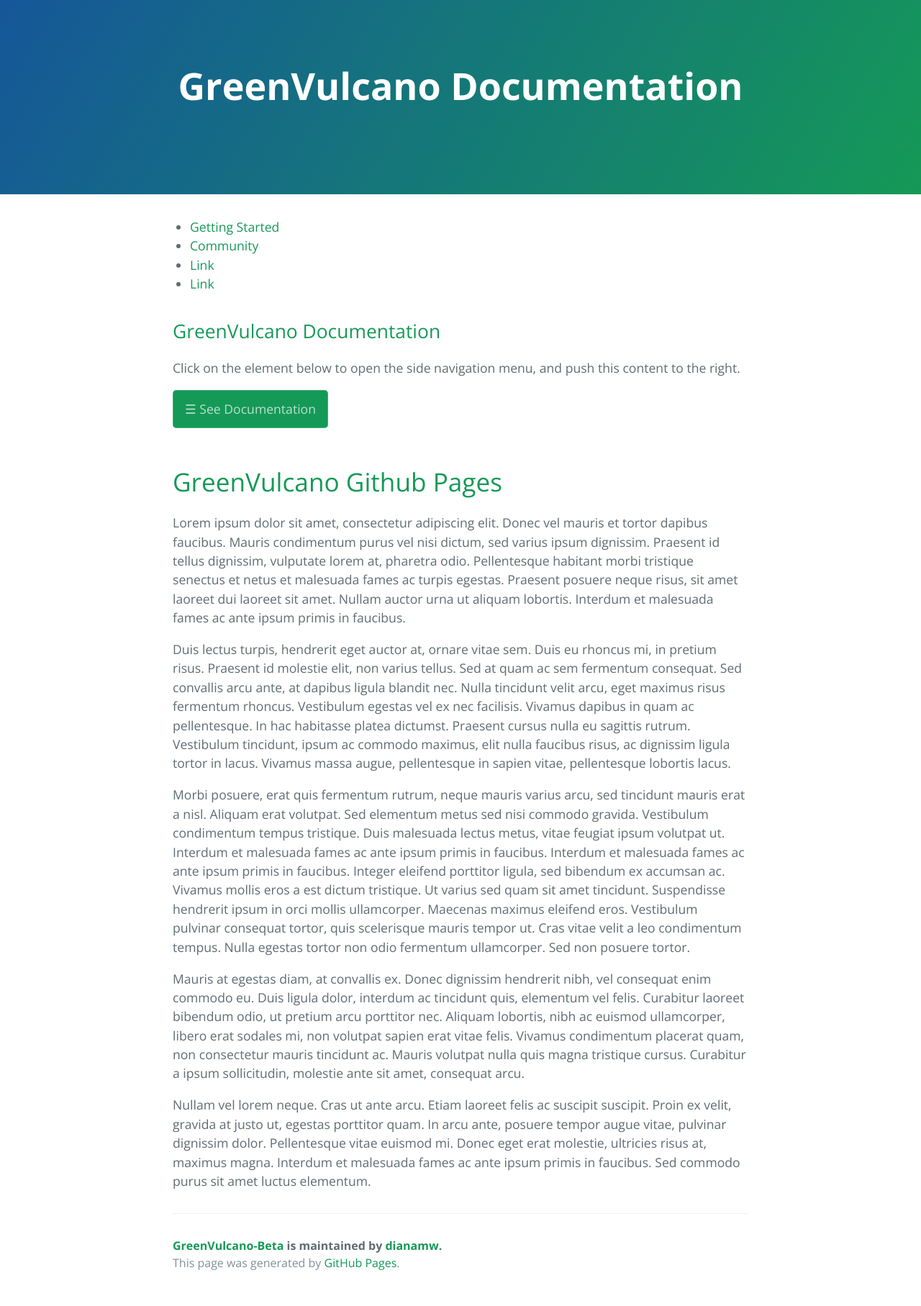
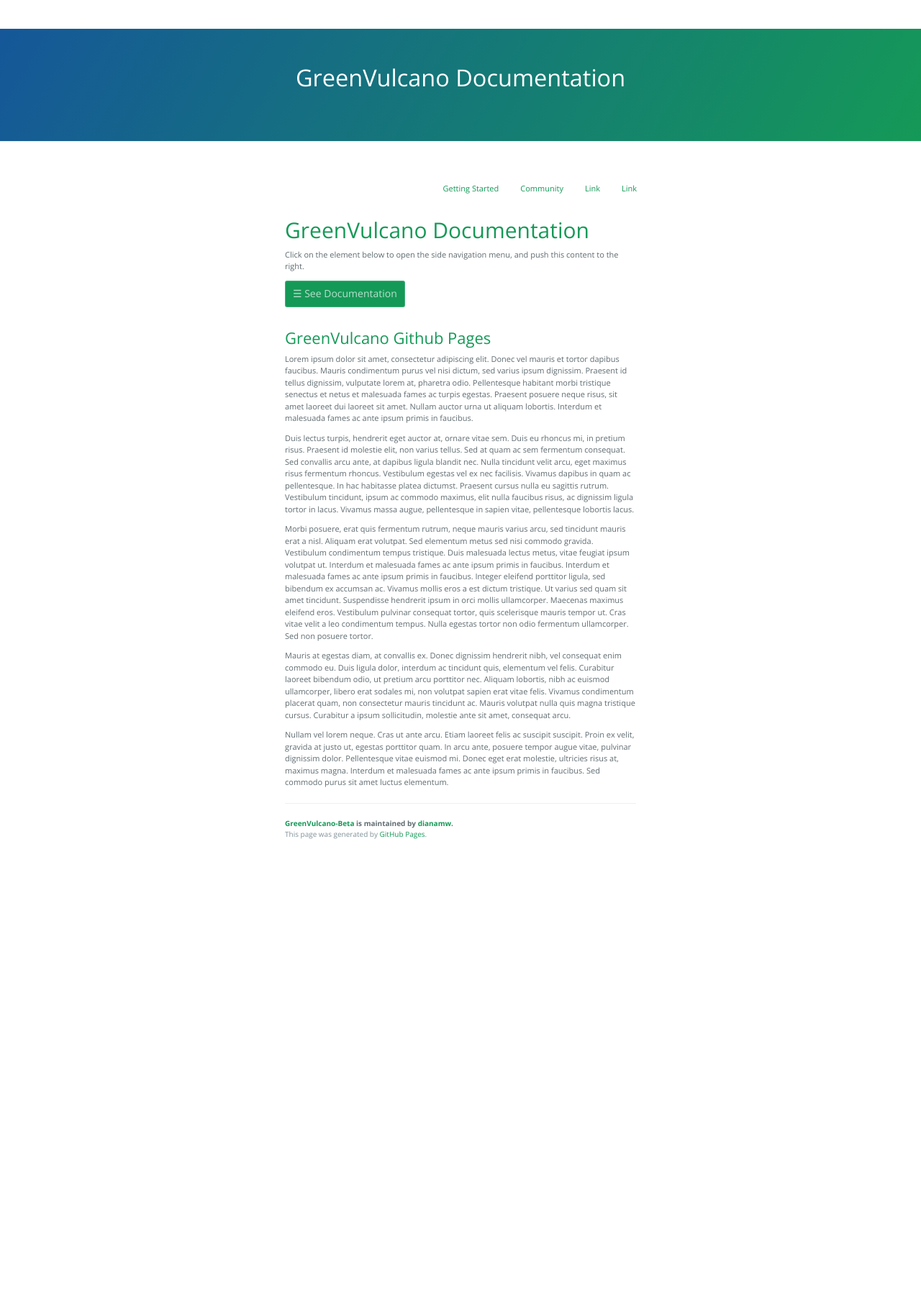
Before and after one commit to dianamw/GreenVulcano-Beta, a Jekyll site: the page built from index.md, in a window 1280 px wide. Shown: the whole page at 72% size. Built offline with Jekyll 4.4.1, drawn with Linux system fonts in a browser that asks for light colours; our own code applies the rules of GitHub Pages for plain Markdown files; the repository's description, which GitHub fills in, is left out; after the commit the page ends 1203 px from its top, so only the background shows below that.

Commit message:
Update default.html

```diff
--- a/_layouts/default.html
+++ b/_layouts/default.html
@@ -7,6 +7,8 @@
     <meta name="description" content="{{ page.description | default: site.description | default: site.github.project_tagline }}"/>
     <meta name="viewport" content="width=device-width, initial-scale=1">
     <meta name="theme-color" content="#157878">
+    <link rel="stylesheet" href="https://maxcdn.bootstrapcdn.com/bootstrap/3.3.7/css/bootstrap.min.css">
+    <script src="https://maxcdn.bootstrapcdn.com/bootstrap/3.3.7/js/bootstrap.min.js" type="javascript"></script>
     <link href='https://fonts.googleapis.com/css?family=Open+Sans:400,700' rel='stylesheet' type='text/css'>
     <link rel="stylesheet" href="{{ '/assets/css/style.css?v=' | append: site.github.build_revision | relative_url }}">
   </head>
```
